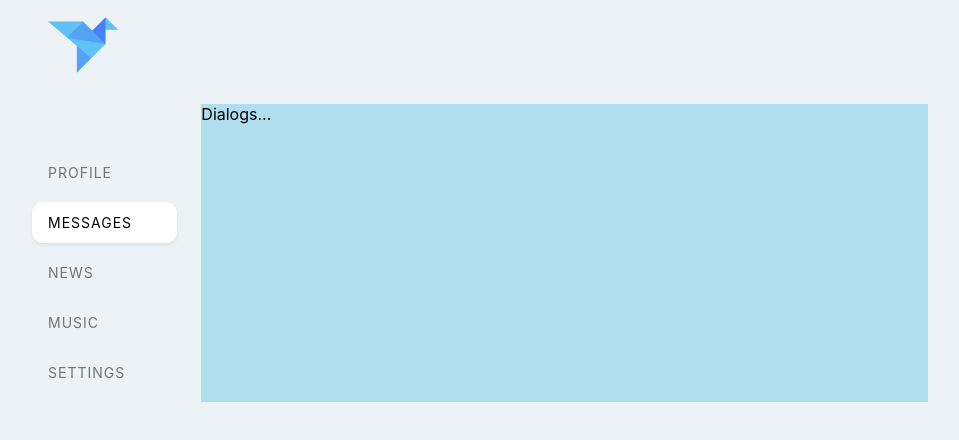
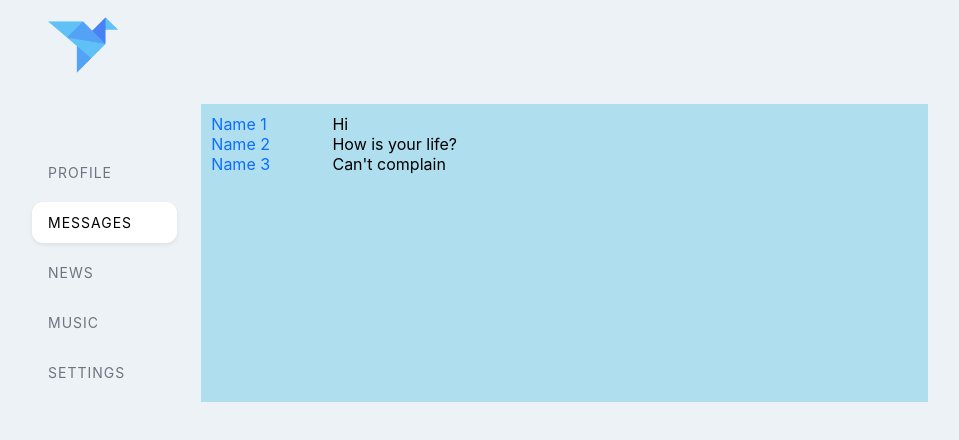
Before and after one commit to yuriy-stryzhak/react-app, a React (Create React App) app: page /dialogs in a window 1280 px wide. Shown: the top 440 px of the page, without its empty margins (160-1119 px from the left). Built offline with nearby package versions, Linux system fonts and the light colour scheme.

Commit message:
Refactoring components

```diff
--- a/src/App.js
+++ b/src/App.js
@@ -17,7 +17,7 @@ const App = () => {
                 <Navbar />
                 <div className='wrapper-content'>
                     <Routes>
-                        <Route path='/dialogs' element={<Dialogs />} />
+                        <Route path='/dialogs/*' element={<Dialogs />} />
                         <Route path='/profile' element={<Profile />} />
                         <Route path='/news' element={<News />} />
                         <Route path='/music' element={<Music />} />
--- a/src/components/Dialogs/Dialogs.jsx
+++ b/src/components/Dialogs/Dialogs.jsx
@@ -1,10 +1,38 @@
 import React from 'react';
 import s from './Dialogs.module.css';
+import { NavLink } from 'react-router-dom';
+
+const DialogItem = (props) => {
+    return (
+        <div className={s.dialog}>
+            <NavLink className={({ isActive }) => isActive ? `${s.active}` : undefined} to={`/dialogs/${props.id}`} >{props.name}</NavLink>
+        </div>
+    );
+}
+
+const Message = (props) => {
+    return <div className={s.message}>{props.message}</div>
+}
 
 const Dialogs = (props) => {
     return (
         <main className={s.content}>
-            Dialogs...
+            <div className={s.dialogs}>
+                <div className={s.dialogsItems}>
+
+                    <DialogItem name="Name 1" id="1" />
+                    <DialogItem name="Name 2" id="2" />
+                    <DialogItem name="Name 3" id="3" />
+
+                </div>
+
+                <div className={s.messages}>
+                    <Message message="Hi" />
+                    <Message message="How is your life?" />
+                    <Message message="Can't complain" />
+                </div>
+            </div>
+
         </main>
     );
 }
--- a/src/components/Dialogs/Dialogs.module.css
+++ b/src/components/Dialogs/Dialogs.module.css
@@ -0,0 +1,24 @@
+.dialogs {
+    display: grid;
+    grid-template-columns: 2fr 10fr;
+}
+
+.dialogsItems {
+    padding: 10px;
+}
+
+.dialogsItems .active {
+    color: gold;
+}
+
+.dialog {
+
+}
+
+.messages {
+    padding: 10px;
+}
+
+.message {
+
+}
--- a/src/components/Profile/MyPosts/MyPosts.jsx
+++ b/src/components/Profile/MyPosts/MyPosts.jsx
@@ -4,11 +4,15 @@ import Post from './Post/Post';
 
 const MyPosts = () => {
     return (
-        <div>
-            My Posts
+        <div className={s.postsBlock}>
+            <h3>My Posts</h3>
             <div>
-                <textarea></textarea>
-                <button>Add post</button>
+                <div>
+                    <textarea></textarea>
+                </div>
+                <div>
+                    <button>Add post</button>
+                </div>
             </div>
             <div className={s.posts}>
                 <Post message="Hi, how are you?" />
--- a/src/components/Profile/MyPosts/MyPosts.module.css
+++ b/src/components/Profile/MyPosts/MyPosts.module.css
@@ -0,0 +1,7 @@
+.postsBlock {
+    padding: 0 10px;
+}
+
+.posts {
+    margin-top: 10px;
+}
--- a/src/components/Profile/Profile.jsx
+++ b/src/components/Profile/Profile.jsx
@@ -1,15 +1,12 @@
 import React from 'react';
 import MyPosts from './MyPosts/MyPosts';
+import ProfileInfo from './ProfileInfo/ProfileInfo';
 
 const Profile = () => {
     return (
         <main>
-            <div>
-                <img src="https://helpx.adobe.com/content/dam/help/en/photoshop/how-to/compositing/jcr%3Acontent/main-pars/image/compositing_1408x792.jpg" alt="main-img" />
-            </div>
-            <div>
-                ava + description
-            </div>
+            <ProfileInfo />
+
             <MyPosts />
         </main>
     );
--- /dev/null
+++ b/src/components/Profile/ProfileInfo/ProfileInfo.jsx
@@ -0,0 +1,17 @@
+import React from 'react';
+import s from './ProfileInfo.module.css';
+
+const ProfileInfo = () => {
+    return (
+        <>
+            <div>
+                <img src="https://helpx.adobe.com/content/dam/help/en/photoshop/how-to/compositing/jcr%3Acontent/main-pars/image/compositing_1408x792.jpg" alt="main-img" />
+            </div>
+            <div className={s.descriptionBlock}>
+                ava + description
+            </div>
+        </>
+    );
+}
+
+export default ProfileInfo;
--- /dev/null
+++ b/src/components/Profile/ProfileInfo/ProfileInfo.module.css
@@ -0,0 +1,3 @@
+.descriptionBlock {
+    padding: 0 10px;
+}
```
